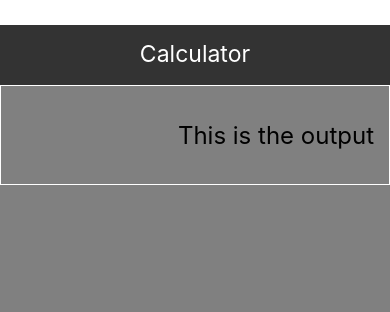
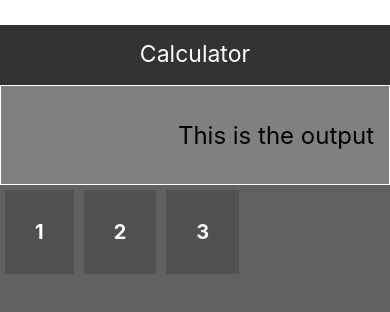
Before and after one commit to ikhsanmoh/react_native_3_in_1, a React Native app: screen / in a window 390 px wide. Shown: the top 312 px of the page. Built offline with nearby package versions, Linux system fonts and the light colour scheme.

Commit message:
Add component for number button

```diff
--- /dev/null
+++ b/src/components/calculator/NumberBtn.js
@@ -0,0 +1,33 @@
+import React from 'react'
+import { TouchableOpacity, Text, StyleSheet } from 'react-native'
+
+const NumberBtn = ({ onPress, number }) => {
+  return (
+    <TouchableOpacity onPress={() => onPress(number)} style={myStyles.button}>
+      <Text style={myStyles.buttonText}>{number}</Text>
+    </TouchableOpacity>
+  )
+}
+
+NumberBtn.defaultProps = {
+  onPress: (num) => { },
+  number: 0
+}
+
+
+const myStyles = StyleSheet.create({
+  button: {
+    alignSelf: 'flex-start',
+    backgroundColor: '#515151',
+    alignItems: 'center',
+    padding: 30,
+    margin: 5
+  },
+  buttonText: {
+    color: 'white',
+    fontSize: 20,
+    fontWeight: 'bold'
+  }
+})
+
+export default NumberBtn
--- a/src/screens/calculator/CalculatorScreen.js
+++ b/src/screens/calculator/CalculatorScreen.js
@@ -1,5 +1,7 @@
 import React, { useState } from 'react'
+
 import { View, Text, TouchableOpacity, TextInput, StyleSheet } from 'react-native'
+import NumberBtn from '../../components/calculator/NumberBtn'
 
 const Calculator = () => {
   const [output, setOutput] = useState('')
@@ -9,16 +11,19 @@ const Calculator = () => {
 
     setOutput(output.concat(strDigit))
   }
-  const allClear = () => {
+
+  const pressAllClear = () => {
     setOutput('')
   }
-  const backspace = () => { }
-  const calculate = () => { }
-
 
   return (
     <View style={myStyles.container}>
       <TextInput style={myStyles.output} value={output} placeholder='This is the output' />
+      <View style={myStyles.keypad}>
+        <NumberBtn onPress={pressNumber} number={1} />
+        <NumberBtn onPress={pressNumber} number={2} />
+        <NumberBtn onPress={pressNumber} number={3} />
+      </View>
     </View>
   )
 }
@@ -35,6 +40,11 @@ const myStyles = StyleSheet.create({
     borderWidth: 1,
     borderColor: 'white',
     height: 100,
+  },
+  keypad: {
+    flex: 1,
+    flexDirection: 'row',
+    backgroundColor: '#616161'
   }
 })
 
```
